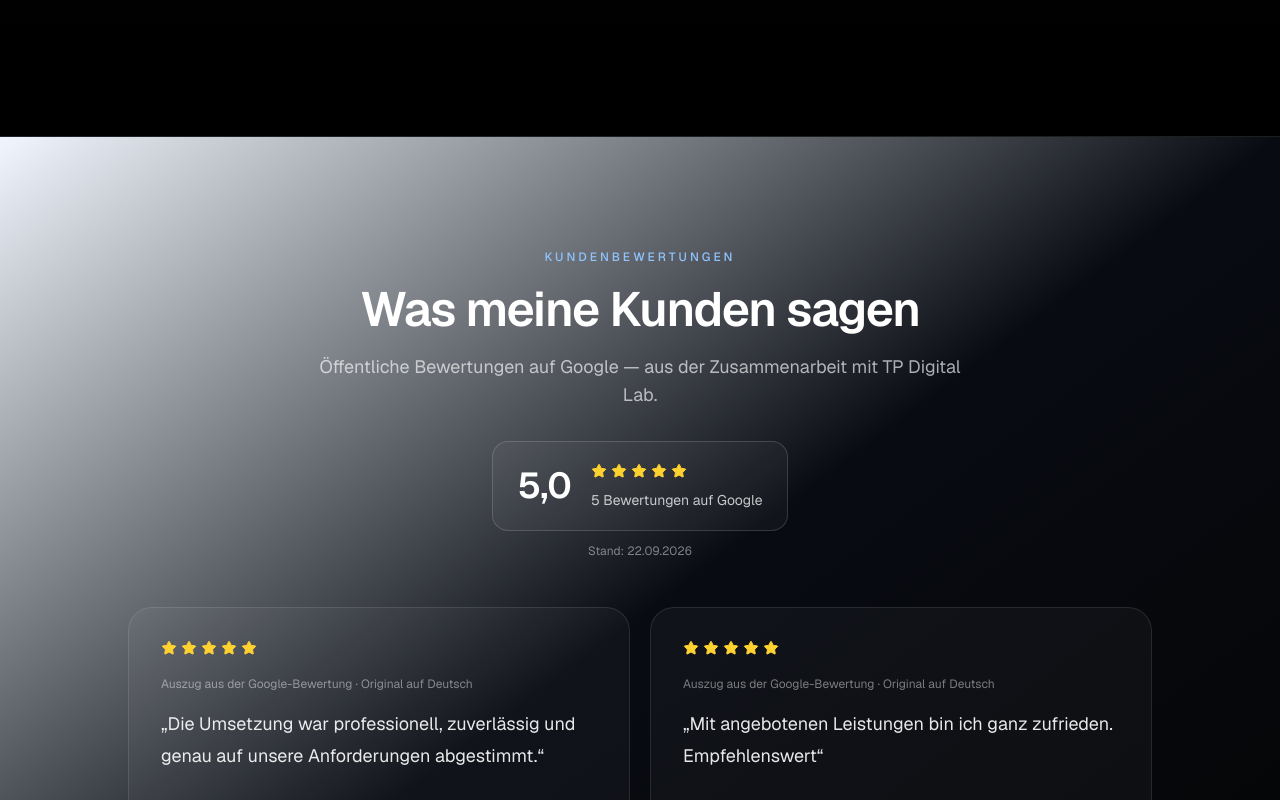
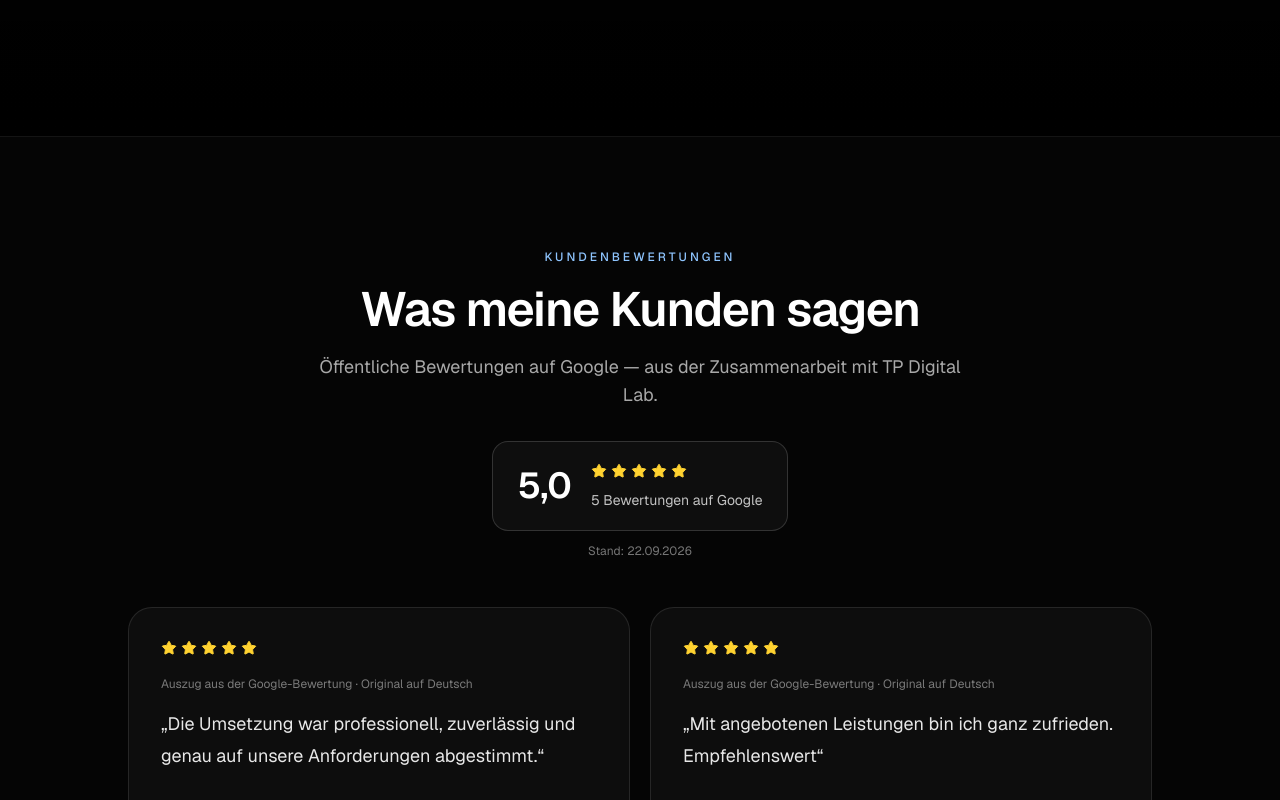
Before and after one commit to Tp-Digitallab/tp-digital, a Next.js app: page / in a window 1280 px wide. Shown: the part 6320-7120 px from the top of the page. Built offline with nearby package versions, Linux system fonts and the light colour scheme; no server answers.

Commit message:
colorReview

```diff
--- a/components/sections/ReviewsSection.tsx
+++ b/components/sections/ReviewsSection.tsx
@@ -101,7 +101,7 @@ export default function ReviewsSection() {
     <section
       id="reviews"
       aria-labelledby="reviews-heading"
-      className="relative scroll-mt-28 border-y border-white/10 bg-gradient-to-br from-blue-500/[0.07] via-[#080b12] to-[#050505] py-20 sm:py-28"
+      className="relative isolate scroll-mt-28 overflow-hidden border-y border-white/[0.06] bg-[#050505] py-20 sm:py-28"
     >
       <Container>
         <div className="mx-auto max-w-3xl text-center">
```
